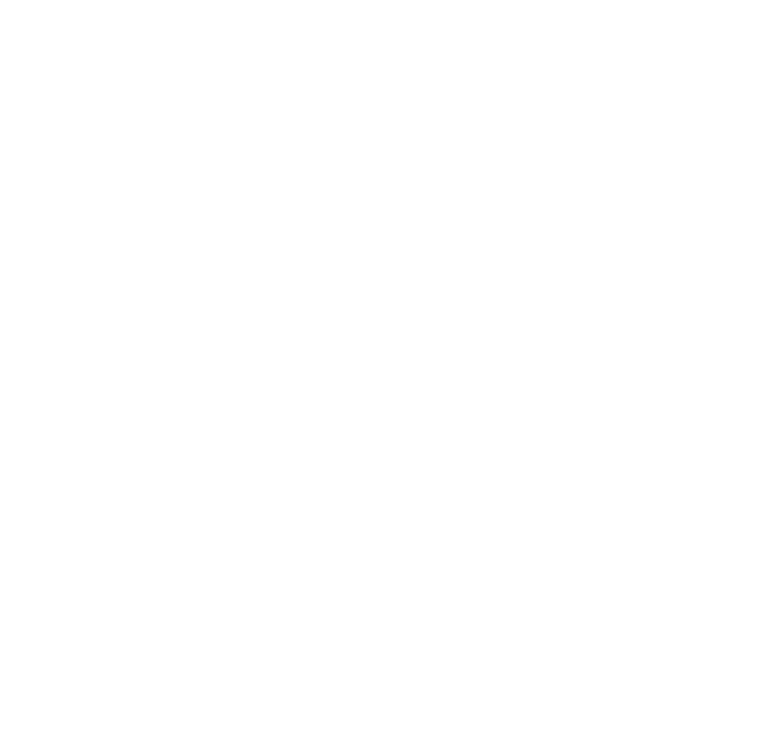
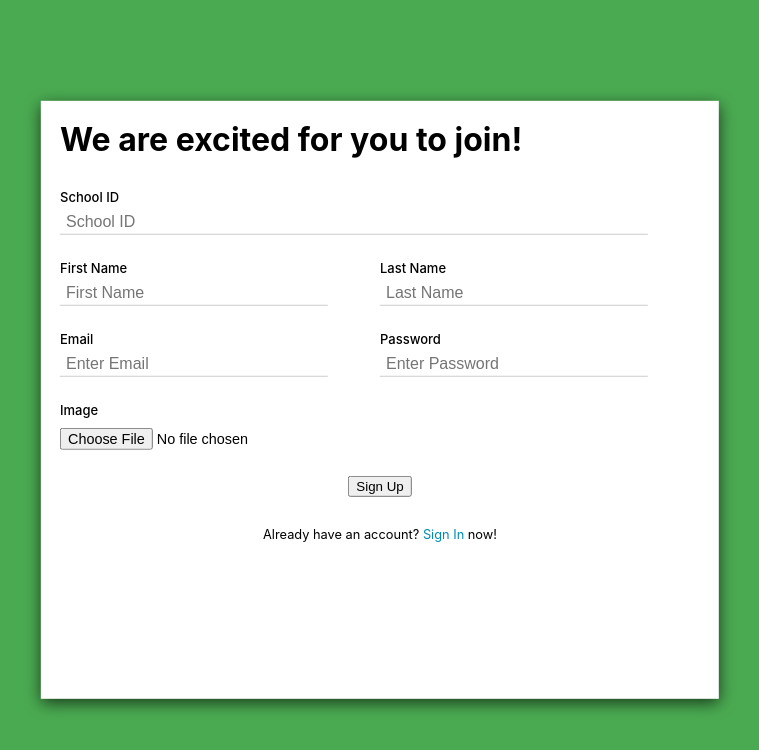
Before and after one commit to marcuelo1/library-fe, a React (Create React App) app: page /sign_up in a window 1280 px wide. Before the commit this address had no page. Shown: the top 750 px of the page, without its empty margins (260-1019 px from the left). Built offline with nearby package versions, Linux system fonts and the light colour scheme.

Commit message:
added sign up view

```diff
--- a/src/App.jsx
+++ b/src/App.jsx
@@ -17,6 +17,7 @@
 import BranchesIconWhite from "./app/core/assets/icons/branches-white.png";
 import Logo from "./app/core/assets/doubledragon.jpg";
 import PortalIndexView from './app/features/portal/views/portalIndexView';
+import SignUpView from './app/features/portal/views/signUpView';
 
 const tabs = [
   {
@@ -58,6 +59,7 @@
         <Loading />
         <Routes>
           <Route path="sign_in" element={<PortalIndexView />} />
+          <Route path="sign_up" element={<SignUpView />} />
           <Route path="/" element={<Layout2 tabs={tabs} logo={Logo} name="Library System" />} >
           </Route>
         </Routes>
--- a/src/app/features/portal/stylesheets/index.scss
+++ b/src/app/features/portal/stylesheets/index.scss
@@ -66,9 +66,10 @@
         margin-top: 50px;
         font-size: 0.8rem;
 
-        span {
+        a {
           color: #008cad;
           cursor: pointer;
+          text-decoration: none;
         }
       }
 
--- /dev/null
+++ b/src/app/features/portal/stylesheets/signUp.scss
@@ -0,0 +1,77 @@
+#sign-up-view {
+  width: 100vw;
+  height: 100vh;
+  // background-color: #4aaa51;
+  background-color: #4aaa51;
+
+  .content-card {
+    width: 50%;
+    height: 70%;
+    position: absolute;
+    top: 50%;
+    left: 50%;
+    transform: translate(-50%, -50%);
+    background-color: white;
+    box-shadow: 0px 4px 15px rgba(0,0,0,0.7);
+    padding: calc(50% * 0.03);
+
+    .flex-center {
+      display: flex;
+      justify-content: center;
+    }
+
+    .title {
+      text-align: left;
+      font-size: 2rem;
+      font-weight: bold;
+      margin-bottom: 30px;
+    }
+
+    .group {
+      width: 90%;
+      margin-bottom: 25px;
+      text-align: left;
+
+      .label {
+        font-size: 13px;
+        font-weight: 500;
+      }
+
+      input {
+        border: none;
+        border-bottom: 1px solid rgba(0,0,0,0.2);
+        outline: none;
+        background-color: transparent;
+        padding: 8px 6px 3px 6px;
+        width: 80%;
+        font-size: 1rem;
+
+        &[name="school_id"] {
+          width: 100%;
+        }
+
+        &[type="file"] {
+          border-bottom: none;
+          font-size: 0.9rem;
+          padding: 0;
+          padding-top: 10px;
+        }
+      }
+
+      input:focus-visible {
+        border-bottom: 1px solid rgba(0,0,0,0.8);
+      }
+    }
+
+    .signin-btn-content {
+      margin-top: 30px;
+      font-size: 0.8rem;
+
+      a {
+        color: #008cad;
+        cursor: pointer;
+        text-decoration: none;
+      }
+    }
+  }
+}
--- a/src/app/features/portal/views/portalIndexView.jsx
+++ b/src/app/features/portal/views/portalIndexView.jsx
@@ -1,4 +1,5 @@
 import React, { Component } from 'react';
+import { Link } from 'react-router-dom';
 import ActionButton2 from '../../../core/components/buttons/actionButton2';
 import "../stylesheets/index.scss";
 
@@ -28,7 +29,7 @@
             <ActionButton2 config={signInBtnConfig} />
             <div className="signup-btn-content">
               Don't have an account yet?
-              <span> Sign Up </span>
+              <Link to="/sign_up"> Sign Up </Link>
               now!
             </div>
           </div>
--- /dev/null
+++ b/src/app/features/portal/views/signUpView.jsx
@@ -0,0 +1,60 @@
+import React, { Component } from 'react';
+import { Link } from 'react-router-dom';
+import ActionButton2 from '../../../core/components/buttons/actionButton2';
+import "../stylesheets/signUp.scss";
+
+class SignUpView extends Component {
+  state = {  }
+  render() {
+    const signUpBtnConfig = {
+      name: "Sign Up",
+      className: "signup-btn",
+      onClick: () => {},
+      theme: "primary"
+    };
+
+    return (
+      <div id="sign-up-view">
+        <div className="content-card">
+          <div className="title">We are excited for you to join!</div>
+          <div className="group">
+            <div className="label">School ID</div>
+            <input type="text" name="school_id" id="" placeholder='School ID' />
+          </div>
+          <div className="flex-center">
+            <div className="group">
+              <div className="label">First Name</div>
+              <input type="text" name="first_name" id="" placeholder='First Name' />
+            </div>
+            <div className="group">
+              <div className="label">Last Name</div>
+              <input type="text" name="last_name" id="" placeholder='Last Name' />
+            </div>
+          </div>
+          <div className="flex-center">
+            <div className="group">
+              <div className="label">Email</div>
+              <input type="email" name="email" id="" placeholder='Enter Email' />
+            </div>
+            <div className="group">
+              <div className="label">Password</div>
+              <input type="password" name="password" id="" placeholder='Enter Password' />
+            </div>
+          </div>
+          <div className="group">
+            <div className="label">Image</div>
+            <input type="file" name="image" id="" />
+          </div>
+          <ActionButton2 config={signUpBtnConfig} />
+          <div className="signin-btn-content">
+            Already have an account?
+            <Link to="/sign_in"> Sign In </Link>
+            now!
+          </div>
+        </div>
+      </div>
+    );
+  }
+}
+
+export default SignUpView;
```
